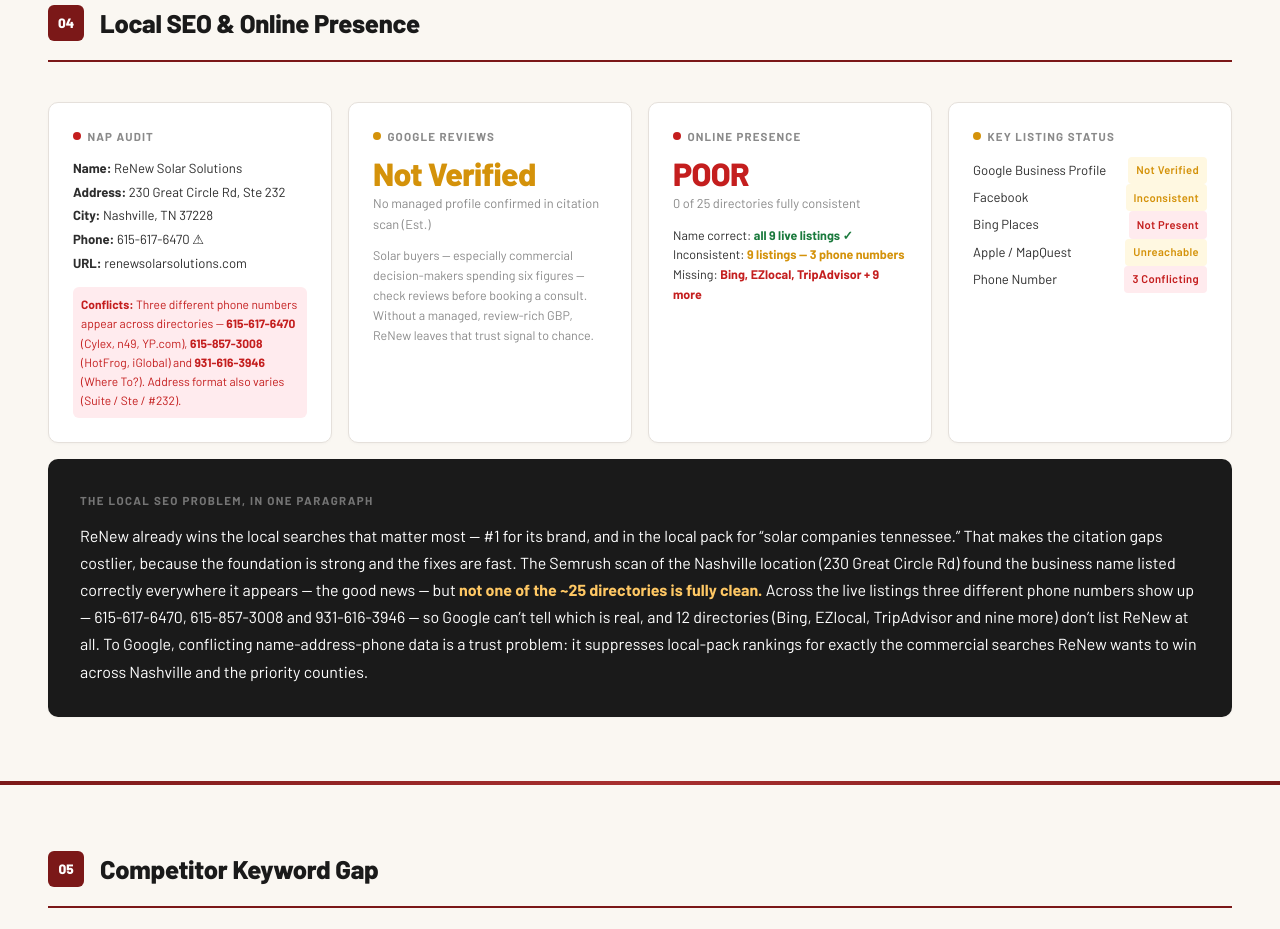
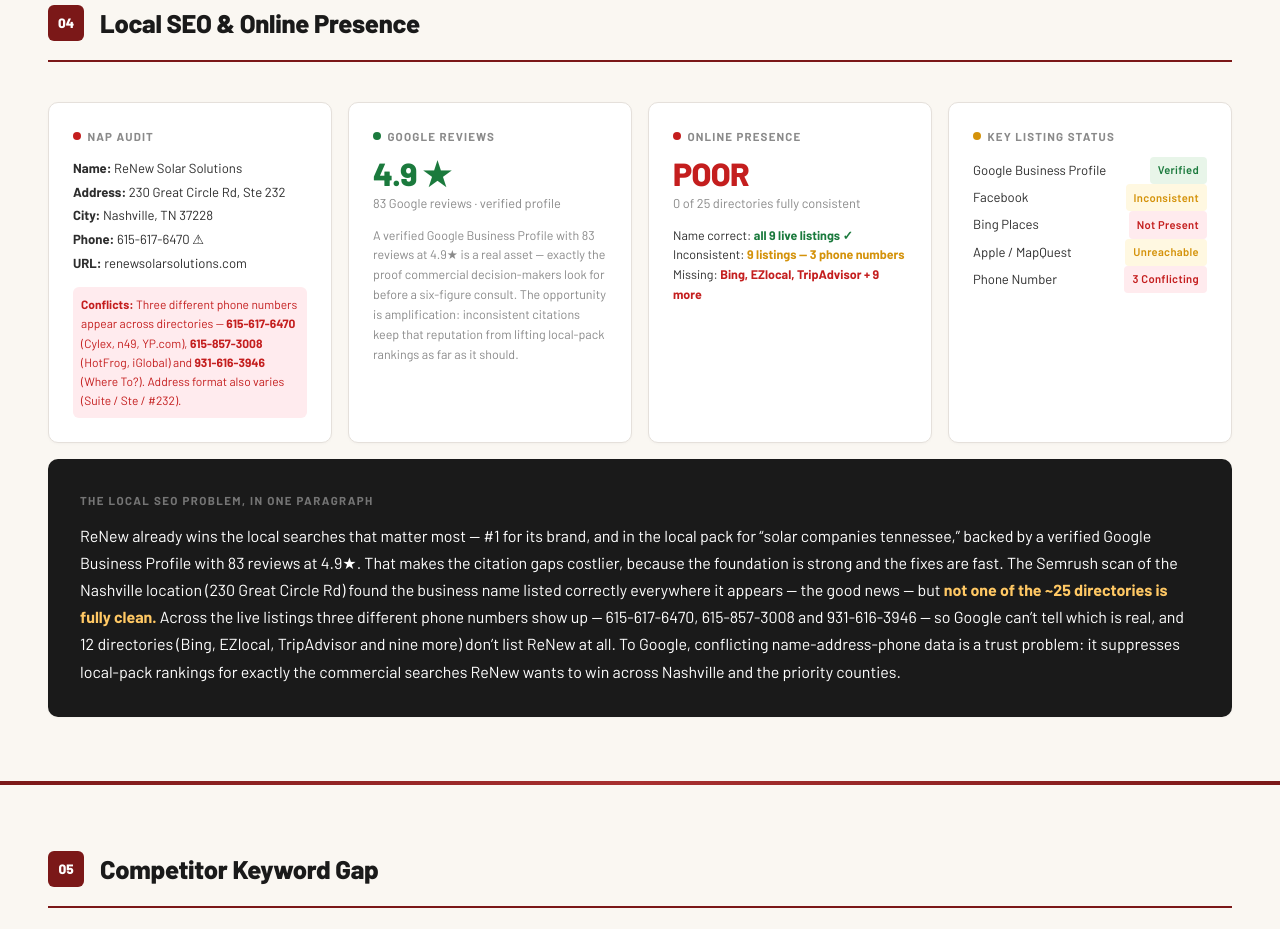
Before and after one commit to AbstraktMarketing/digital-audit-renew-solar, a plain HTML site: page index.html in a window 1280 px wide. Shown: the part 4609-5538 px from the top of the page. Drawn offline with Linux system fonts and the light colour scheme.

Commit message:
Update index.html

```diff
--- a/index.html
+++ b/index.html
@@ -957,11 +957,11 @@
     </div>
     <div class="card">
       <!-- EDIT -->
-      <div class="card-label"><span class="dot amber"></span> Google Reviews</div>
-      <div class="big-stat warning" style="font-size:2rem">Not Verified</div>
-      <div class="stat-sub">No managed profile confirmed in citation scan (Est.)</div>
+      <div class="card-label"><span class="dot green"></span> Google Reviews</div>
+      <div class="big-stat" style="font-size:2rem;color:var(--green)">4.9 &#9733;</div>
+      <div class="stat-sub">83 Google reviews &middot; verified profile</div>
       <div style="margin-top:0.75rem;font-size:0.78rem;color:var(--muted)">
-        Solar buyers &mdash; especially commercial decision-makers spending six figures &mdash; check reviews before booking a consult. Without a managed, review-rich GBP, ReNew leaves that trust signal to chance.
+        A verified Google Business Profile with 83 reviews at 4.9&#9733; is a real asset &mdash; exactly the proof commercial decision-makers look for before a six-figure consult. The opportunity is amplification: inconsistent citations keep that reputation from lifting local-pack rankings as far as it should.
       </div>
       <!-- /EDIT -->
     </div>
@@ -981,7 +981,7 @@
       <!-- EDIT -->
       <div class="card-label"><span class="dot amber"></span> Key Listing Status</div>
       <div style="font-size:0.82rem;line-height:2">
-        <div style="display:flex;justify-content:space-between"><span>Google Business Profile</span><span class="badge amber">Not Verified</span></div>
+        <div style="display:flex;justify-content:space-between"><span>Google Business Profile</span><span class="badge green">Verified</span></div>
         <div style="display:flex;justify-content:space-between"><span>Facebook</span><span class="badge amber">Inconsistent</span></div>
         <div style="display:flex;justify-content:space-between"><span>Bing Places</span><span class="badge red">Not Present</span></div>
         <div style="display:flex;justify-content:space-between"><span>Apple / MapQuest</span><span class="badge amber">Unreachable</span></div>
@@ -995,7 +995,7 @@
     <!-- EDIT -->
     <div style="font-size:0.72rem;font-weight:700;letter-spacing:0.12em;text-transform:uppercase;color:rgba(255,255,255,0.4);margin-bottom:0.75rem">The Local SEO Problem, in One Paragraph</div>
     <p style="font-size:1rem;color:var(--white);line-height:1.7">
-      ReNew already wins the local searches that matter most &mdash; #1 for its brand, and in the local pack for &ldquo;solar companies tennessee.&rdquo; That makes the citation gaps costlier, because the foundation is strong and the fixes are fast. The Semrush scan of the Nashville location (230 Great Circle Rd) found the business name listed correctly everywhere it appears &mdash; the good news &mdash; but <strong style="color:rgba(255,200,100,1)">not one of the ~25 directories is fully clean.</strong> Across the live listings three different phone numbers show up &mdash; 615-617-6470, 615-857-3008 and 931-616-3946 &mdash; so Google can&rsquo;t tell which is real, and 12 directories (Bing, EZlocal, TripAdvisor and nine more) don&rsquo;t list ReNew at all. To Google, conflicting name-address-phone data is a trust problem: it suppresses local-pack rankings for exactly the commercial searches ReNew wants to win across Nashville and the priority counties.
+      ReNew already wins the local searches that matter most &mdash; #1 for its brand, and in the local pack for &ldquo;solar companies tennessee,&rdquo; backed by a verified Google Business Profile with 83 reviews at 4.9&#9733;. That makes the citation gaps costlier, because the foundation is strong and the fixes are fast. The Semrush scan of the Nashville location (230 Great Circle Rd) found the business name listed correctly everywhere it appears &mdash; the good news &mdash; but <strong style="color:rgba(255,200,100,1)">not one of the ~25 directories is fully clean.</strong> Across the live listings three different phone numbers show up &mdash; 615-617-6470, 615-857-3008 and 931-616-3946 &mdash; so Google can&rsquo;t tell which is real, and 12 directories (Bing, EZlocal, TripAdvisor and nine more) don&rsquo;t list ReNew at all. To Google, conflicting name-address-phone data is a trust problem: it suppresses local-pack rankings for exactly the commercial searches ReNew wants to win across Nashville and the priority counties.
     </p>
     <!-- /EDIT -->
   </div>
```
